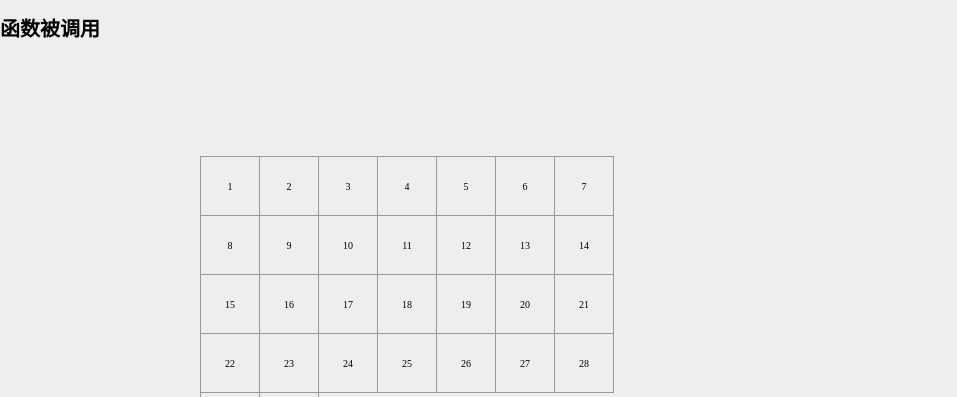
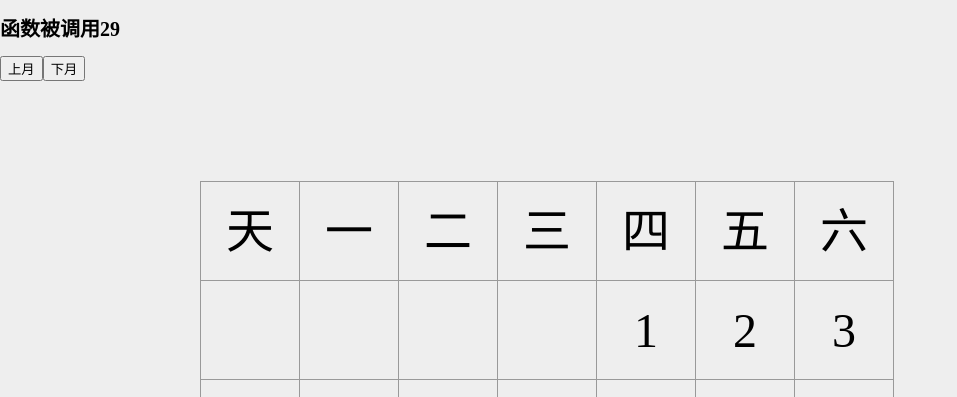
Before and after one commit to wuhuanhost/w-calendar, a website built with webpack: page index.html in a window 1280 px wide. Shown: the top 397 px of the page, without its empty margins (0-957 px from the left). Built offline with nearby package versions, Linux system fonts and the light colour scheme.

Commit message:
update calendar

```diff
--- a/src/index.js
+++ b/src/index.js
@@ -1,3 +1,3 @@
 import Calendar from "js/Calendar.js";
 
-var cal=new Calendar("函数被调用");
+var cal = new Calendar("函数被调用");
--- a/src/js/Calendar.js
+++ b/src/js/Calendar.js
@@ -1,17 +1,129 @@
 require('styles/main.scss');
 class Calendar {
     // 构造方法
+
     constructor(str) {
         this.str = str;
         console.log('Calendar类初始化......' + this.str);
         this.render();
-        this.drawCalendarGrid();
+        //默认公历每月的天数，因为平年和闰年，二月的天数不一样，
+        //所以初始化的时候默认为0，一会动态计算
+        this.everyMouthDays = [31, 0, 31, 30, 31, 30, 31, 31, 30, 31, 30, 31];
+        this.everyMouthDays[1] = this.getFebruaryDays(2016);
+        var weekday = ["星期天", "星期一", "星期二", "星期三", "星期四", "星期五", "星期六"];
+        var index = this.getCurrentMonthFirstIsWeeked(2016, 9);
+        console.log(weekday[index])
+        var data = this.getMonthData(2016, 9);
+        this.drawCalendarGrid(data);
     };
+    /**上一月
+     * [next description]
+     * @return {Function} [description]
+     */
+    next(_this) {
+
+            var next = parseInt(_this.getAttribute("data"));
+            var data = this.getMonthData(2016, ++next);
+            _this.setAttribute("data", next);
+            this.drawCalendarGrid(data);
+        }
+
+        /**
+         * 下一月
+         * @return {[type]} [description]
+         */
+    prev(_this) {
+        var prev = parseInt(_this.getAttribute("data"));
+        var data = this.getMonthData(2016, --prev);
+        _this.setAttribute("data", prev);
+        this.drawCalendarGrid(data);
+    }
+
+    /**
+     * 给定年份和月份，获取指定年月的渲染数据
+     * @param  {[type]} year  [description]
+     * @param  {[type]} month [description]
+     * @return {[type]}       [description]
+     */
+    getMonthData(year, month) {
+        var index = this.getCurrentMonthFirstIsWeeked(year, month);
+        var arr = [
+            ["天", "一", "二", "三", "四", "五", "六"]
+        ];
+        var day = 1;
+        for (var i = 0; i < 6; i++) {
+            var week = [];
+            for (var j = 0; j < 7; j++) {
+                if (i === 0) { //第一周
+                    if (j >= index) {
+                        week.push(day++);
+                    } else {
+                        week.push("");
+                    }
+                } else {
+                    console.log(i + " " + j)
+                    if (day <= this.everyMouthDays[month - 1]) {
+                        week.push(day++);
+                    } else {
+                        week.push("");
+                    }
+                }
+            }
+            arr.push(week);
+        }
+        console.log("++++++++++++++=")
+        return arr;
+    }
+
+    /**
+     * 给定一个年份和月份，返回给定年月第一天是星期几
+     * @param  {[type]} year  [description]
+     * @param  {[type]} month [description]
+     * @return {[type]}       [description]
+     */
+    getCurrentMonthFirstIsWeeked(year, month) {
+        var date = new Date(year, month - 1, "1", "00", "00", "00");
+        console.log(date.getFullYear() + "  " + (date.getMonth() + 1) + "  " + date.getDate() + "  " + date.getDay())
+        var index = parseInt(date.getDay());
+        return index;
+
+    }
+
+    /**
+     * 给定一个年份，返回此年份二月的天数
+     * @param  {[type]} year [description]
+     * @return {[type]}      [description]
+     */
+    getFebruaryDays(year) {
+        //平年的二月有28天
+        //闰年的二月有29天，（年份是100的整数倍、能被400整除或者年份不是100的整数倍能被4整除）
+        //
+        return (year % 100 === 0) ? (year % 400 === 0 ? 29 : 28) : (year % 4 === 0 ? 29 : 28);
+    }
+
     // 渲染方法
     render() {
+        var _this = this;
         var h1 = document.createElement('h1');
-        h1.innerHTML = this.str;
+        h1.innerHTML = this.str + this.getFebruaryDays(2016);
         document.body.appendChild(h1);
+        var prev = document.createElement("button");
+        prev.innerText = "上月";
+        prev.setAttribute("data", 9);
+        prev.setAttribute("id", "prev");
+        prev.addEventListener('click', function() {
+            _this.prev(this);
+        });
+        var next = document.createElement("button");
+        next.innerText = "下月";
+        next.setAttribute("data", 9);
+        next.setAttribute("id", "next");
+        next.addEventListener('click', function() {
+            _this.next(this);
+        });
+        document.body.appendChild(prev);
+        document.body.appendChild(next);
+
     };
 
     // 绘制日历的格子
@@ -21,26 +133,21 @@ class Calendar {
             [8, 9, 10, 11, 12, 13, 14],
             [15, 16, 17, 18, 19, 20, 21],
             [22, 23, 24, 25, 26, 27, 28],
-            [29, 30]
+            [29, 30, 0, 0, 0, 0, 0]
         ];
         var gridContent = document.createElement('div');
         gridContent.setAttribute('class', 'gridContent')
         for (var i = 0, len1 = arr.length; i < len1; i++) {
-            var lineGrid = document.createElement('div');
-            lineGrid.setAttribute('class', 'lineGrid')
             for (var j = 0, len2 = arr[i].length; j < len2; j++) {
                 var grid = document.createElement('div');
                 grid.setAttribute('class', 'grid');
-                grid.setAttribute('style','position:absolute;margin-left:'+59*j+'px;margin-top:1px')
+                grid.setAttribute('style', 'position:absolute;left:' + 99 * j + 'px;top:' + 99 * i + 'px')
                 grid.innerText = arr[i][j];
-                lineGrid.appendChild(grid);
+                gridContent.appendChild(grid);
             }
-            gridContent.appendChild(lineGrid);
         }
         document.body.appendChild(gridContent);
     }
-
 }
 
-
 export default Calendar;
--- a/src/styles/main.scss
+++ b/src/styles/main.scss
@@ -1,8 +1,8 @@
 $htmlFontSize: 62.5%; //body默认字体的大小
-$gridContentWidth:413px;
-$gridWidth:60px;
-$gridHeight:60px;
-
+$gridContentWidth:693px;
+$gridWidth:100px;
+$gridHeight:100px;
+$fontFamily:'幼圆';
 body {
     margin: 0;
     padding: 0;
@@ -14,20 +14,16 @@ body {
     width: $gridContentWidth;
     height: auto;
     position: relative;
-    top:100px;
-    left:200px;
-    .lineGrid {
-        width: gridContentWidth;
+    top: 100px;
+    left: 200px;
+    .grid {
+        width: $gridWidth;
         height: $gridHeight;
-        position: relative;
-        margin-top:-1px;
-        .grid {
-            width: $gridWidth;
-            height: $gridHeight;
-            border: 1px solid #999999;
-            box-sizing: border-box;
-            text-align:center;
-            line-height:60px;
-        }
+        border: 1px solid #999999;
+        box-sizing: border-box;
+        text-align: center;
+        line-height: $gridHeight;
+        font-size: 3rem;
+        font-family: $fontFamily;
     }
 }
```
